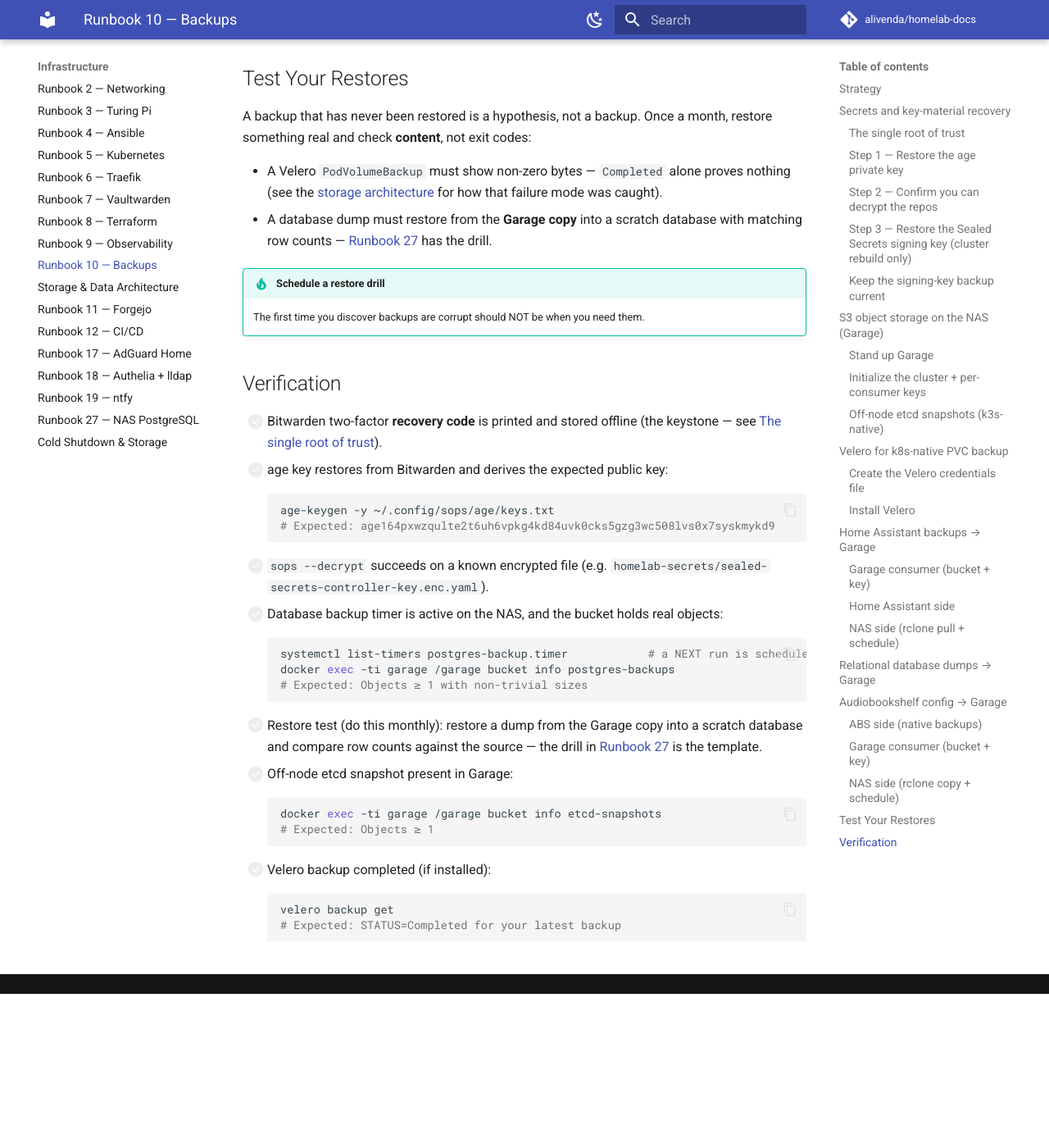
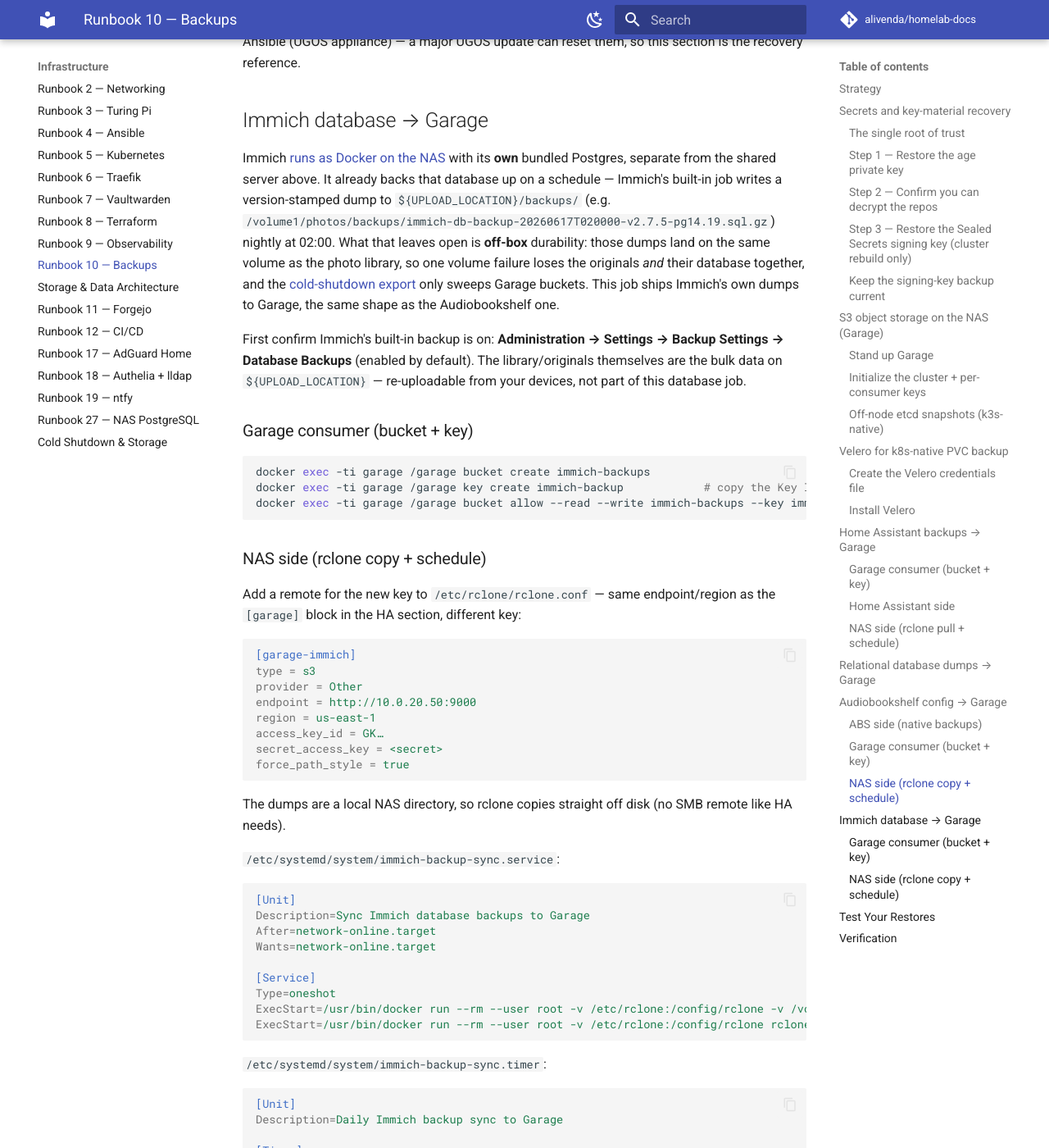
Before and after one commit to alivenda/homelab-docs, an MkDocs documentation site: the page built from docs/10-backups.md, in a window 1280 px wide and 1400 px high, scrolled down 11463 px. Shown: the whole window at 82% size. Built offline with MkDocs 1.6.1 and Material for MkDocs 9.7.7, drawn with Linux system fonts in a browser that asks for light colours; comment, search, counter and statistics services are not loaded; before the commit the page ends 12675 px from its top, so only the background shows below that; some of the changed text lies outside the part shown.

Commit message:
backups: ship Immich DB dumps to Garage; close cold-shutdown gaps
Immich's bundled Postgres on the NAS dumps itself nightly to
${UPLOAD_LOCATION}/backups/, but those dumps never left the NAS — they sat on
the same volume as the photo library and were not in any Garage bucket, so the
cold-shutdown external-drive export missed them entirely.

- 10-backups.md: add "Immich database → Garage" section (bucket/key + rclone
  remote + systemd service/timer, ABS-pattern) and correct the no-dump-job note.
- 15-immich.md: replace the "schedule a dump + rclone push" TODO with a pointer
  to the now-built sync job; keep the manual pre-update dump.
- cold-shutdown.md: add immich-backups + audiobookshelf-backups to both
  cold-export bucket loops, and a final-capture step that syncs Immich + ABS to
  Garage (with a manual pre-shutdown dump if powering down before Immich's 02:00).

Co-Authored-By: Claude Opus 4.8 <noreply@anthropic.com>

````diff
--- a/docs/10-backups.md
+++ b/docs/10-backups.md
@@ -370,10 +370,12 @@ NAS**, next to the server: nightly per-database `pg_dump -Fc` plus a
 NAS I/O). The full pipeline — script, units, and the seeded restore drill that gates it —
 is in [Runbook 27](27-nas-postgres.md).
 
-Two things deliberately have **no** dump job here:
+Two things stay out of this shared job, each for its own reason:
 
 - **Immich** keeps its own dump path — its bundled Postgres on the NAS predates the shared
-  server (Runbook 15).
+  server (Runbook 15), and Immich's built-in scheduled backup already dumps the database
+  itself. Getting those dumps **off-box** is a separate job, the same shape as Audiobookshelf
+  — see [Immich database → Garage](#immich-database-garage) below.
 - **Embedded-SQLite apps** — their volumes live on `local-path`, which Velero's node-agent
   already captures above. One data tier, one backup mechanism; no double-coverage.
   (Audiobookshelf used to be in this set; it moved to the NAS and now has its own job — see
@@ -460,6 +462,86 @@ Same caveats as the HA job: **`copy` + age-`delete`, never `sync`**, and these h
 live outside Ansible (UGOS appliance) — a major UGOS update can reset them, so this section
 is the recovery reference.
 
+## Immich database → Garage
+
+Immich [runs as Docker on the NAS](15-immich.md) with its **own** bundled Postgres, separate
+from the shared server above. It already backs that database up on a schedule — Immich's
+built-in job writes a version-stamped dump to `${UPLOAD_LOCATION}/backups/` (e.g.
+`/volume1/photos/backups/immich-db-backup-20260617T020000-v2.7.5-pg14.19.sql.gz`) nightly at
+02:00. What that leaves open is **off-box** durability: those dumps land on the same volume as
+the photo library, so one volume failure loses the originals *and* their database together,
+and the [cold-shutdown export](cold-shutdown.md) only sweeps Garage buckets. This job ships
+Immich's own dumps to Garage, the same shape as the Audiobookshelf one.
+
+First confirm Immich's built-in backup is on: **Administration → Settings → Backup Settings →
+Database Backups** (enabled by default). The library/originals themselves are the bulk data on
+`${UPLOAD_LOCATION}` — re-uploadable from your devices, not part of this database job.
+
+### Garage consumer (bucket + key)
+
+```bash
+docker exec -ti garage /garage bucket create immich-backups
+docker exec -ti garage /garage key create immich-backup            # copy the Key ID (GK…) and Secret
+docker exec -ti garage /garage bucket allow --read --write immich-backups --key immich-backup
+```
+
+### NAS side (rclone copy + schedule)
+
+Add a remote for the new key to `/etc/rclone/rclone.conf` — same endpoint/region as the
+`[garage]` block in the HA section, different key:
+
+```ini
+[garage-immich]
+type = s3
+provider = Other
+endpoint = http://10.0.20.50:9000
+region = us-east-1
+access_key_id = GK…
+secret_access_key = <secret>
+force_path_style = true
+```
+
+The dumps are a local NAS directory, so rclone copies straight off disk (no SMB remote like
+HA needs).
+
+`/etc/systemd/system/immich-backup-sync.service`:
+
+```ini
+[Unit]
+Description=Sync Immich database backups to Garage
+After=network-online.target
+Wants=network-online.target
+
+[Service]
+Type=oneshot
+ExecStart=/usr/bin/docker run --rm --user root -v /etc/rclone:/config/rclone -v /volume1/photos/backups:/immich-backups:ro rclone/rclone copy /immich-backups garage-immich:immich-backups -v
+ExecStart=/usr/bin/docker run --rm --user root -v /etc/rclone:/config/rclone rclone/rclone delete garage-immich:immich-backups --min-age 30d
+```
+
+`/etc/systemd/system/immich-backup-sync.timer`:
+
+```ini
+[Unit]
+Description=Daily Immich backup sync to Garage
+
+[Timer]
+OnCalendar=*-*-* 03:00:00      # after Immich's 02:00 database-backup window
+Persistent=true
+
+[Install]
+WantedBy=timers.target
+```
+
+```bash
+systemctl daemon-reload && systemctl enable --now immich-backup-sync.timer
+systemctl list-timers immich-backup-sync.timer
+docker exec -ti garage /garage bucket info immich-backups          # Objects ≥ 1 after the first run
+```
+
+Same caveats as the HA and ABS jobs: **`copy` + age-`delete`, never `sync`**, and these host
+units live outside Ansible (UGOS appliance) — a major UGOS update can reset them, so this
+section is the recovery reference.
+
 ## Test Your Restores
 
 A backup that has never been restored is a hypothesis, not a backup. Once a month, restore
````
Also changed, not shown: docs/15-immich.md (+6 -3 lines), docs/cold-shutdown.md (+19 -2 lines).
